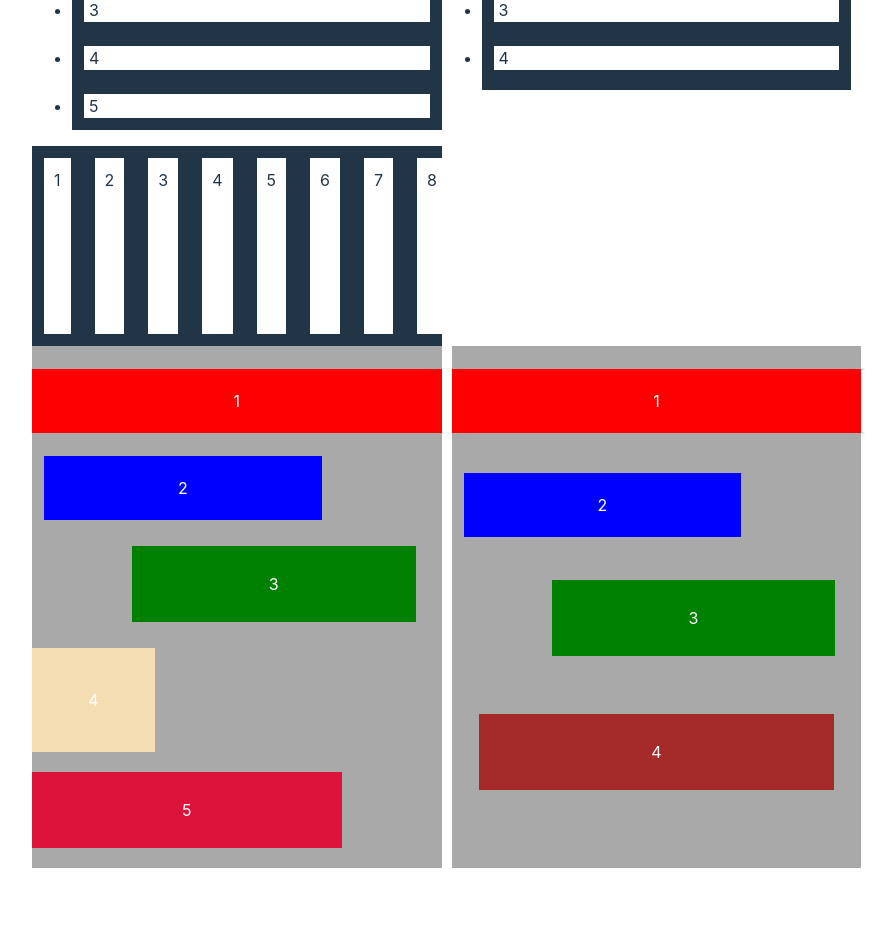
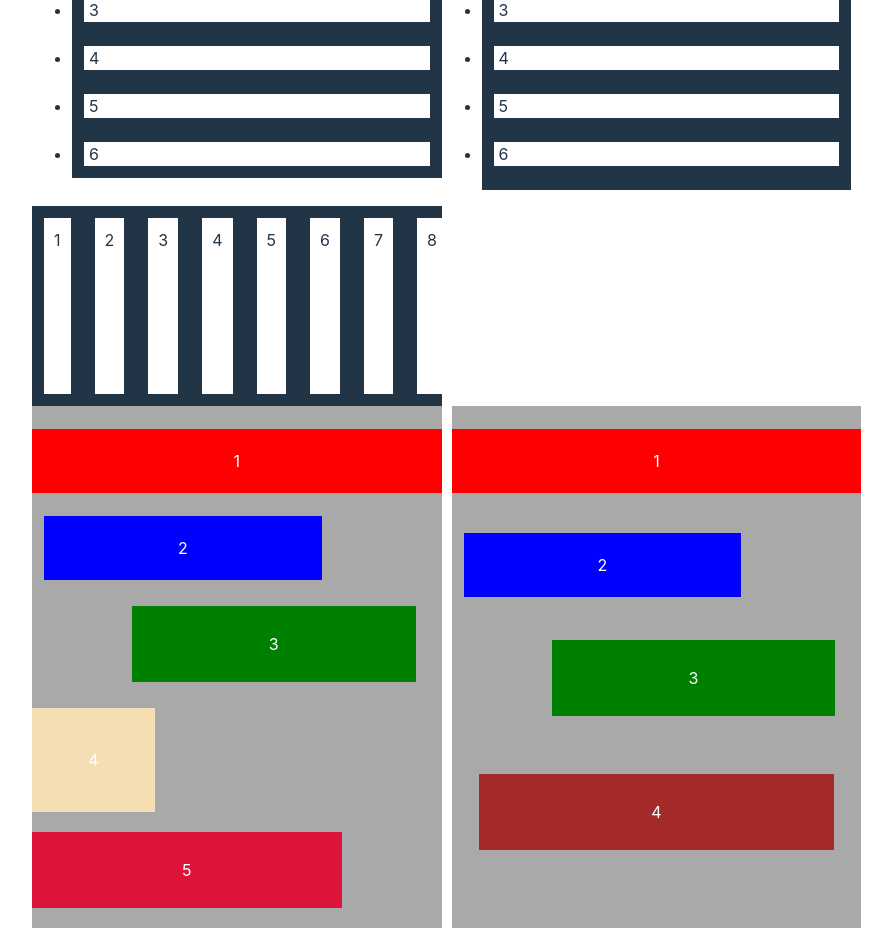
Before and after one commit to carlosjorger/vue-fluid-dnd, a Vue app: page / in a window 1280 px wide. Shown: the part 380-1324 px from the top of the page, without its empty margins (96-988 px from the left). Before the commit the page ends 1264 px from the top, so only its background shows below. Built offline with nearby package versions, Linux system fonts and the light colour scheme.

Commit message:
✨ feat: Update App.vue examples

```diff
--- a/src/App.vue
+++ b/src/App.vue
@@ -125,9 +125,10 @@ const list2 = ref([
       "color: white; background-color: brown; padding: 26px 0; margin: 27px;",
   },
 ]);
-const numbers1 = ref([1, 2, 3, 4, 5]);
+const numbers1 = ref([1, 2, 3, 4, 5, 6]);
 const numbers2 = ref([
-  1, 2, 3, 4, 5, 6, 7, 8, 9, 10, 11, 12, 13, 14, 15, 16, 17, 18, 19, 20,
+  1, 2, 3, 4, 5, 6, 7, 8, 9, 10, 11, 12, 13, 14, 15, 16, 17, 18, 19, 20, 21, 22,
+  23, 24, 25,
 ]);
 const numbers3 = ref([
   1, 2, 3, 4, 5, 6, 7, 8, 9, 10, 11, 12, 13, 14, 15, 16, 17, 18, 19, 20,
@@ -175,7 +176,7 @@ const numbers3 = ref([
       </ul>
     </Droppable>
     <Droppable droppable-id="6" direction="vertical" :items="numbers2">
-      <ul style="display: block; width: 40%; height: 200px; overflow: auto">
+      <ul style="display: block; width: 40%; height: 300px; overflow: auto">
         <Draggable
           v-for="(element, index) in numbers2"
           v-slot="{ setRef }"
```
